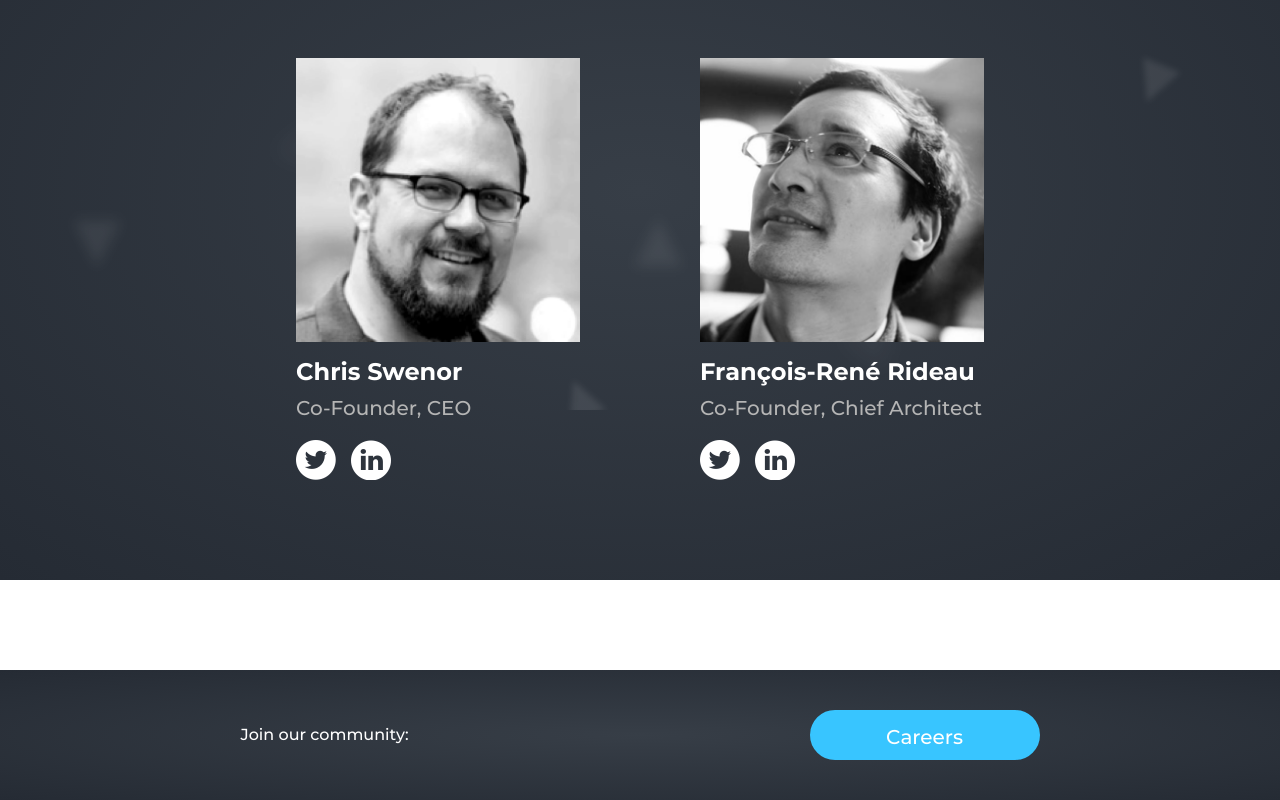
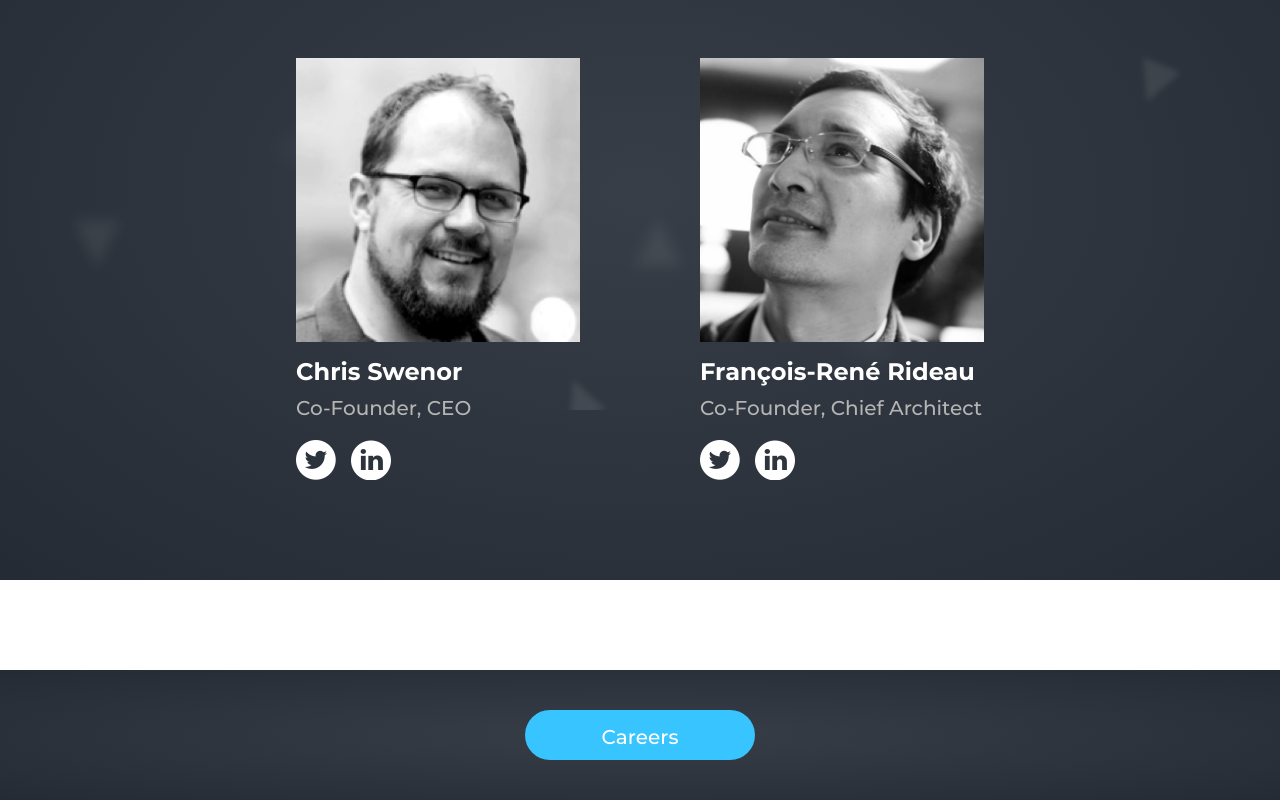
Before and after one commit to legilogic/legilogic.github.io, a plain HTML site: page index.html in a window 1280 px wide. Shown: the part 2578-3378 px from the top of the page. Drawn offline with Linux system fonts and the light colour scheme.

Commit message:
Removed the text that points at social

```diff
--- a/index.html
+++ b/index.html
@@ -110,7 +110,7 @@
     </main>
     <footer id="footer">
         <div class="footer wrapper">
-            <span class="comunity">Join our community:</span>
+            <!-- <span class="comunity">Join our community:</span> -->
             <!-- <div class="social">
                 <a href=""><span class="twitter"></span></a>
                 <a href=""><span class="facebook"></span></a>
```
